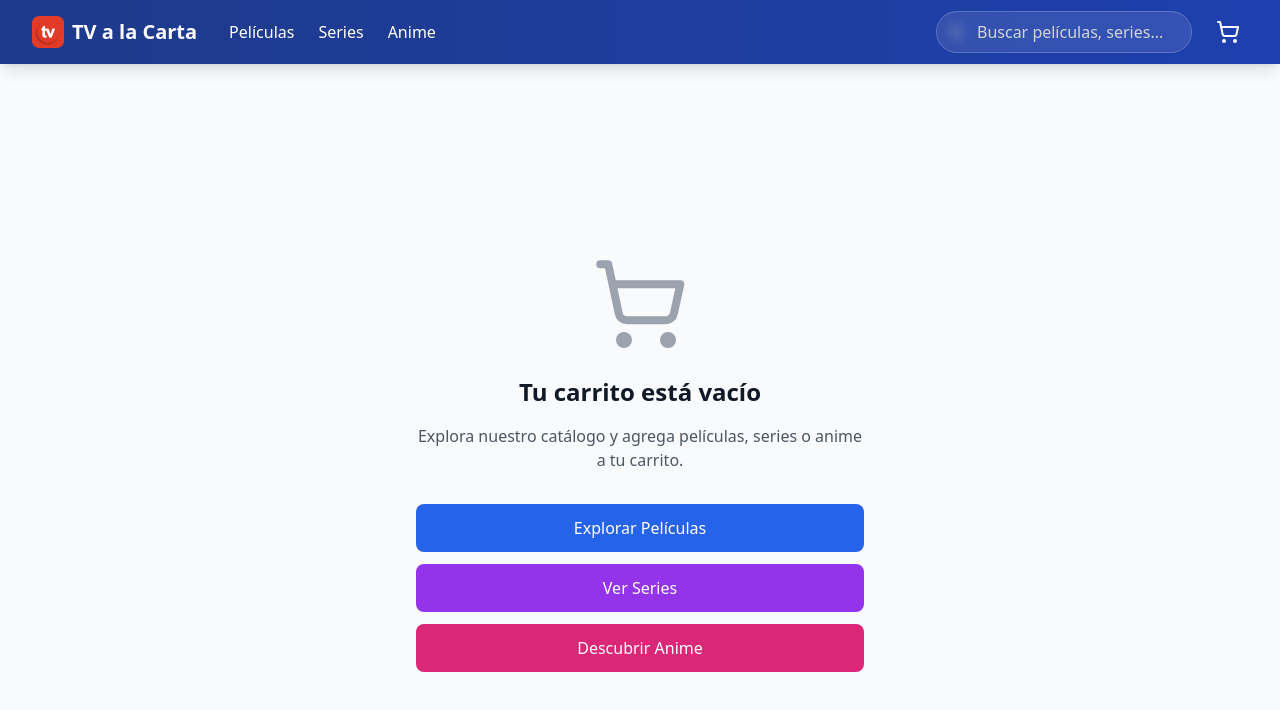
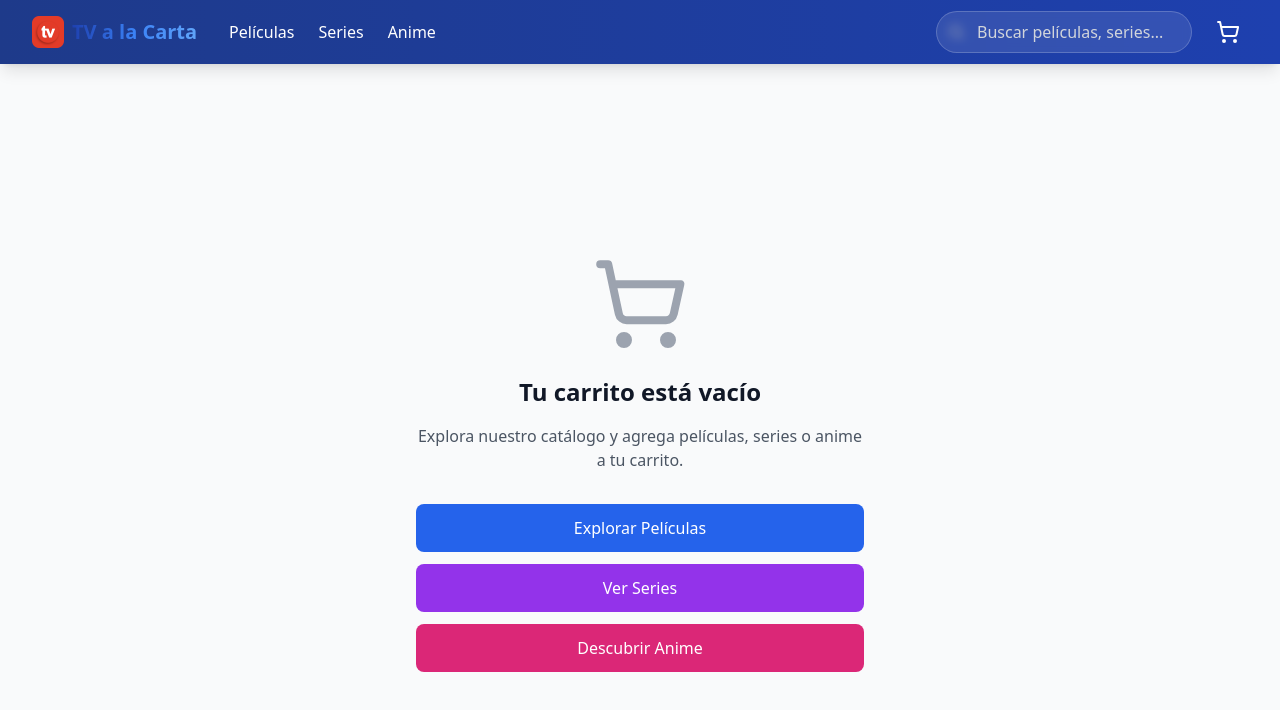
Before and after one commit to albertlafuerza-svg/video8, a React (Vite) app: page /cart in a window 1280 px wide. Shown: the top 710 px of the page. Built offline with nearby package versions, Linux system fonts and the light colour scheme.

Commit message:
Implementar efecto de texto gradiente animado

```diff
--- a/src/components/CheckoutModal.tsx
+++ b/src/components/CheckoutModal.tsx
@@ -242,7 +242,7 @@ export function CheckoutModal({ isOpen, onClose, onCheckout, items, total }: Che
                 <MessageCircle className="h-6 w-6" />
               </div>
               <div>
-                <h2 className="text-xl sm:text-2xl font-bold">Finalizar Pedido</h2>
+                <h2 className="text-xl sm:text-2xl font-bold animated-gradient-text">Finalizar Pedido</h2>
                 <p className="text-sm opacity-90">Complete sus datos para procesar el pedido</p>
               </div>
             </div>
--- a/src/components/Header.tsx
+++ b/src/components/Header.tsx
@@ -41,7 +41,7 @@ export function Header() {
           <div className="flex items-center space-x-8">
             <Link to="/" className="flex items-center space-x-2 hover:text-blue-200 transition-colors">
               <img src="/unnamed.png" alt="TV a la Carta" className="h-8 w-8" />
-              <span className="font-bold text-xl hidden sm:block">TV a la Carta</span>
+              <span className="font-bold text-xl hidden sm:block animated-gradient-text">TV a la Carta</span>
             </Link>
 
             <nav className="hidden md:flex space-x-6">
--- a/src/index.css
+++ b/src/index.css
@@ -1,6 +1,69 @@
 @tailwind base;
 @tailwind components;
 @tailwind utilities;
+
+/* Efecto de texto gradiente animado inspirado en yeroportal */
+@layer components {
+  .animated-gradient-text {
+    background: linear-gradient(
+      90deg,
+      #1e40af 0%,
+      #3b82f6 25%,
+      #60a5fa 50%,
+      #93c5fd 75%,
+      #dbeafe 100%
+    );
+    background-size: 200% 100%;
+    background-clip: text;
+    -webkit-background-clip: text;
+    -webkit-text-fill-color: transparent;
+    animation: gradientShift 3s ease-in-out infinite;
+  }
+
+  .animated-gradient-text-purple {
+    background: linear-gradient(
+      90deg,
+      #7c3aed 0%,
+      #8b5cf6 25%,
+      #a78bfa 50%,
+      #c4b5fd 75%,
+      #e9d5ff 100%
+    );
+    background-size: 200% 100%;
+    background-clip: text;
+    -webkit-background-clip: text;
+    -webkit-text-fill-color: transparent;
+    animation: gradientShift 3s ease-in-out infinite;
+  }
+
+  .animated-gradient-text-checkout {
+    background: linear-gradient(
+      90deg,
+      #059669 0%,
+      #10b981 25%,
+      #34d399 50%,
+      #6ee7b7 75%,
+      #a7f3d0 100%
+    );
+    background-size: 200% 100%;
+    background-clip: text;
+    -webkit-background-clip: text;
+    -webkit-text-fill-color: transparent;
+    animation: gradientShift 3s ease-in-out infinite;
+  }
+}
+
+@keyframes gradientShift {
+  0% {
+    background-position: 0% 50%;
+  }
+  50% {
+    background-position: 100% 50%;
+  }
+  100% {
+    background-position: 0% 50%;
+  }
+}
 
 /* Configuraciones adicionales para deshabilitar zoom */
 @layer base {
--- a/src/pages/Cart.tsx
+++ b/src/pages/Cart.tsx
@@ -460,7 +460,7 @@ export function Cart() {
               className="w-full bg-gradient-to-r from-blue-500 to-purple-500 hover:from-blue-600 hover:to-purple-600 text-white px-6 py-4 rounded-xl font-semibold transition-all duration-300 flex items-center justify-center transform hover:scale-105 hover:shadow-lg touch-manipulation"
             >
               <MessageCircle className="mr-3 h-6 w-6" />
-              Proceder al Checkout
+              <span className="animated-gradient-text-checkout">Proceder al Checkout</span>
             </button>
 
             <div className="mt-4 p-4 bg-green-50 rounded-xl border border-green-100">
--- a/src/pages/Home.tsx
+++ b/src/pages/Home.tsx
@@ -148,7 +148,7 @@ export function Home() {
         <div className="max-w-7xl mx-auto px-4 sm:px-6 lg:px-8 text-center">
           <h1 className="text-3xl md:text-5xl font-bold mb-6">
             Descubre el Mundo del
-            <span className="text-transparent bg-clip-text bg-gradient-to-r from-blue-400 to-pink-400">
+            <span className="animated-gradient-text-purple">
               {' '}Entretenimiento
             </span>
           </h1>
```
